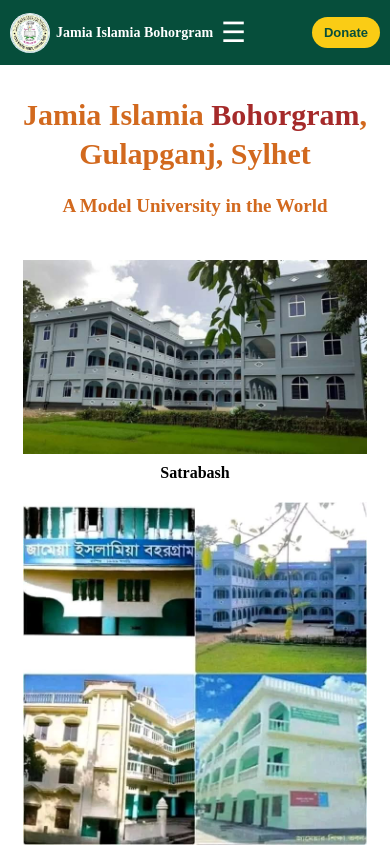
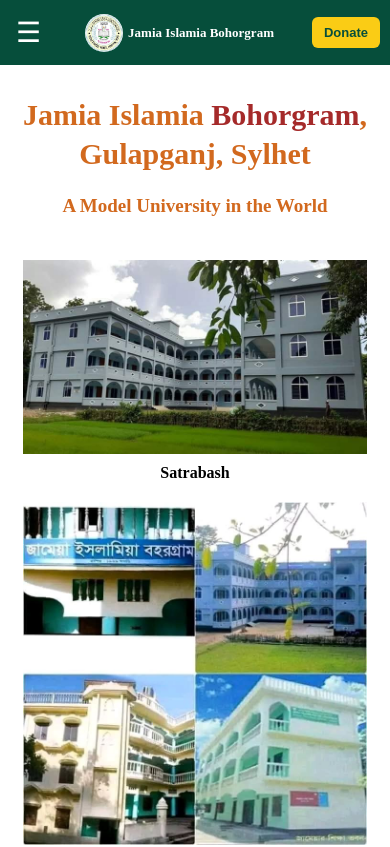
Before and after one commit to umorf313/bohorgram-madrasha, a plain HTML site: page index.html in a window 390 px wide. Shown: the top 847 px of the page. Drawn offline with Linux system fonts and the light colour scheme.

Commit message:
stylecheng

```diff
--- a/style.css
+++ b/style.css
@@ -22,7 +22,7 @@ body {
 
 .navbar {
     width: 100%;
-    min-height: 100px;
+    min-height: 80px;
     background-color: #064e3b;
     display: flex;
     align-items: center;
@@ -79,10 +79,10 @@ body {
 .donate-button {
     background-color: #facc15;
     color: #064e3b;
-    padding: 15px 20px;
+    padding: 10px 20px;
     border: none;
-    border-radius: 30px;
-    font-size: 25px;
+    border-radius: 6px;
+    font-size: 16px;
     font-weight: bold;
     cursor: pointer;
 }
@@ -214,42 +214,56 @@ main {
         justify-content: space-between;
     }
 
+
+    /* Toggle Button - Left Side */
+
+    .menu-toggle {
+        display: block;
+        order: 1;
+        margin: 0;
+        flex-shrink: 0;
+    }
+
+
+    /* Logo and Name - Center */
+
     .logo {
-        font-size: 14px;
-        gap: 6px;
+        order: 2;
+        flex: 1;
+        justify-content: center;
+        font-size: 13px;
+        gap: 5px;
         min-width: 0;
+        white-space: normal;
     }
 
     .logo img {
-        width: 40px;
-        height: 40px;
+        width: 38px;
+        height: 38px;
+        flex-shrink: 0;
     }
 
-    /* .menu-toggle {
-        display: block;
-        margin-left: auto;
-        margin-right: 8px;
-        flex-shrink: 0;
-    } */
-.menu-toggle {
-        display: block;
-        margin-left: 2px;
-        margin-right: auto;
+
+    /* Donate Button - Right Side */
+
+    .donate-button {
+        order: 3;
+        padding: 8px 12px;
+        font-size: 13px;
         flex-shrink: 0;
     }
+
+
+    /* Navigation Menu */
+
     .nav-style {
         display: none;
+        order: 4;
         width: 100%;
         flex-direction: column;
         align-items: flex-start;
         gap: 15px;
         padding: 20px 0;
-    }
-
-    .donate-button {
-        padding: 8px 12px;
-        font-size: 13px;
-        flex-shrink: 0;
     }
 
 
```
